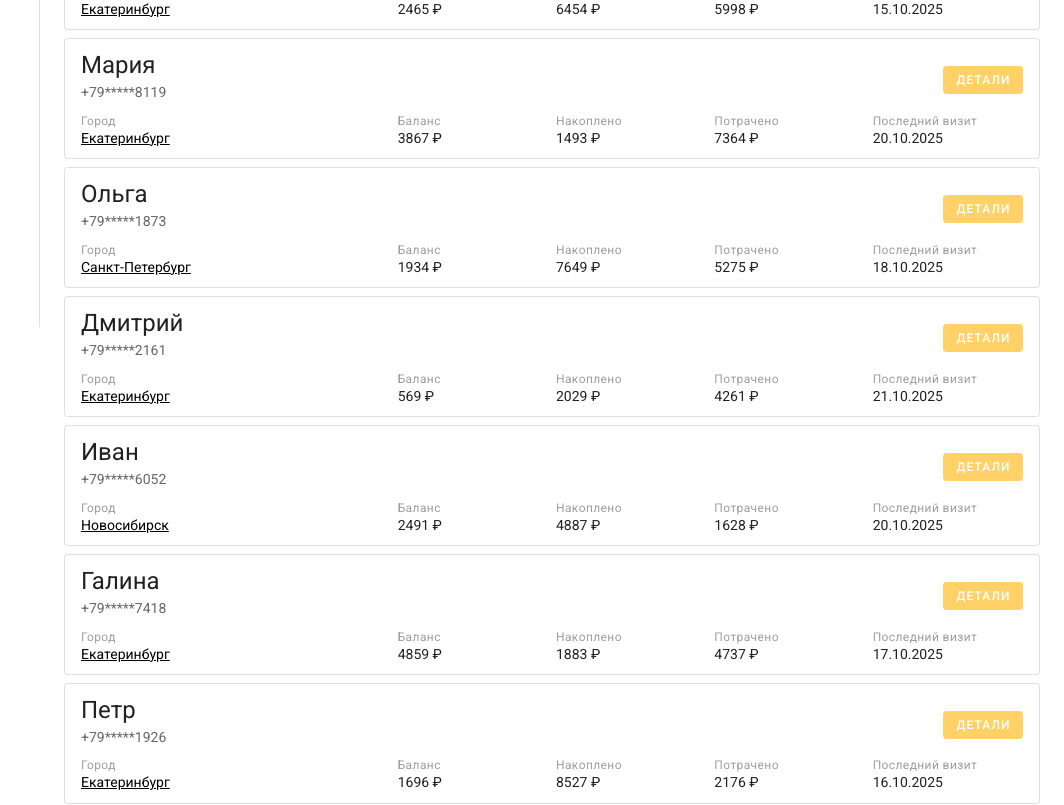
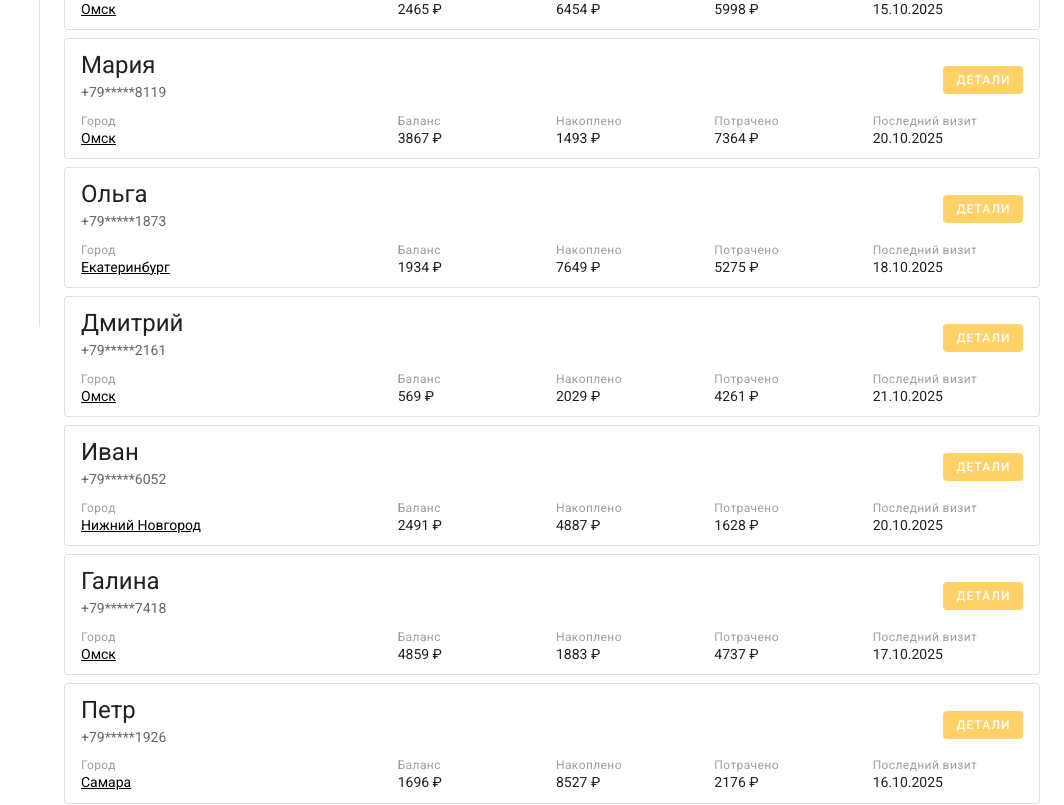
Before and after one commit to human97/user-dashboard-nuxt2, a Nuxt app: page /users in a window 1280 px wide. Shown: the part 440-1245 px from the top of the page, without its empty margins (216-1280 px from the left). Built offline with nearby package versions, Linux system fonts and the light colour scheme.

Commit message:
feat(filters): Improved user search and city filter UX

```diff
--- a/pages/users/index.vue
+++ b/pages/users/index.vue
@@ -9,9 +9,10 @@
             v-model="search"
             label="Поиск по имени или телефону"
             prepend-inner-icon="mdi-magnify"
-            outlined
             dense
             hide-details
+            clearable
+            outlined
           ></v-text-field>
         </v-col>
         <v-col cols="12" md="6">
@@ -20,11 +21,14 @@
             :items="allCities"
             label="Фильтр по городам"
             multiple
-            outlined
             dense
             hide-details
             chips
             deletable-chips
+            clearable
+            :menu-props="{ offsetY: true, attach: true }"
+            class="city-select-overflow"
+            outlined
           ></v-select>
         </v-col>
       </v-row>
@@ -146,3 +150,14 @@ export default {
   },
 }
 </script>
+
+<style scoped>
+.city-select-overflow::v-deep .v-select__selections {
+  flex-wrap: nowrap;
+  overflow: hidden;
+}
+
+.city-select-overflow::v-deep .v-select__selections .v-chip {
+  flex-shrink: 0;
+}
+</style>
--- a/plugins/api/users.js
+++ b/plugins/api/users.js
@@ -4,6 +4,11 @@ const CITIES = [
   { id: "60f197849998570020506125", title: "Санкт-Петербург" },
   { id: "60f197849998570020506126", title: "Новосибирск" },
   { id: "60f197849998570020506127", title: "Екатеринбург" },
+  { id: "60f197849998570020506128", title: "Казань" },
+  { id: "60f197849998570020506129", title: "Нижний Новгород" },
+  { id: "60f19784999857002050612a", title: "Челябинск" },
+  { id: "60f19784999857002050612b", title: "Самара" },
+  { id: "60f19784999857002050612c", title: "Омск" },
 ];
 
 const NAMES = ["Галина", "Иван", "Мария", "Петр", "Светлана", "Алексей", "Ольга", "Дмитрий"];
```
